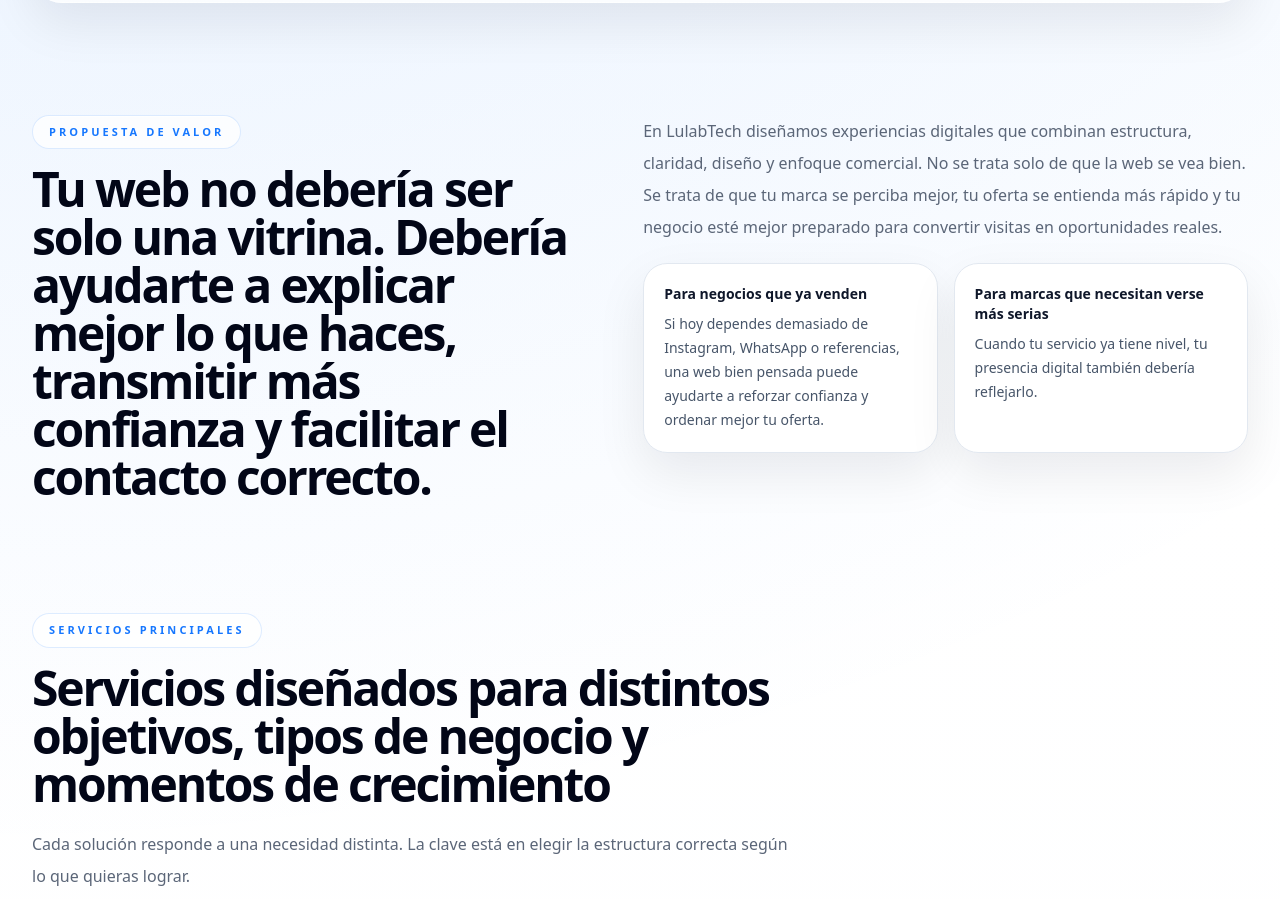
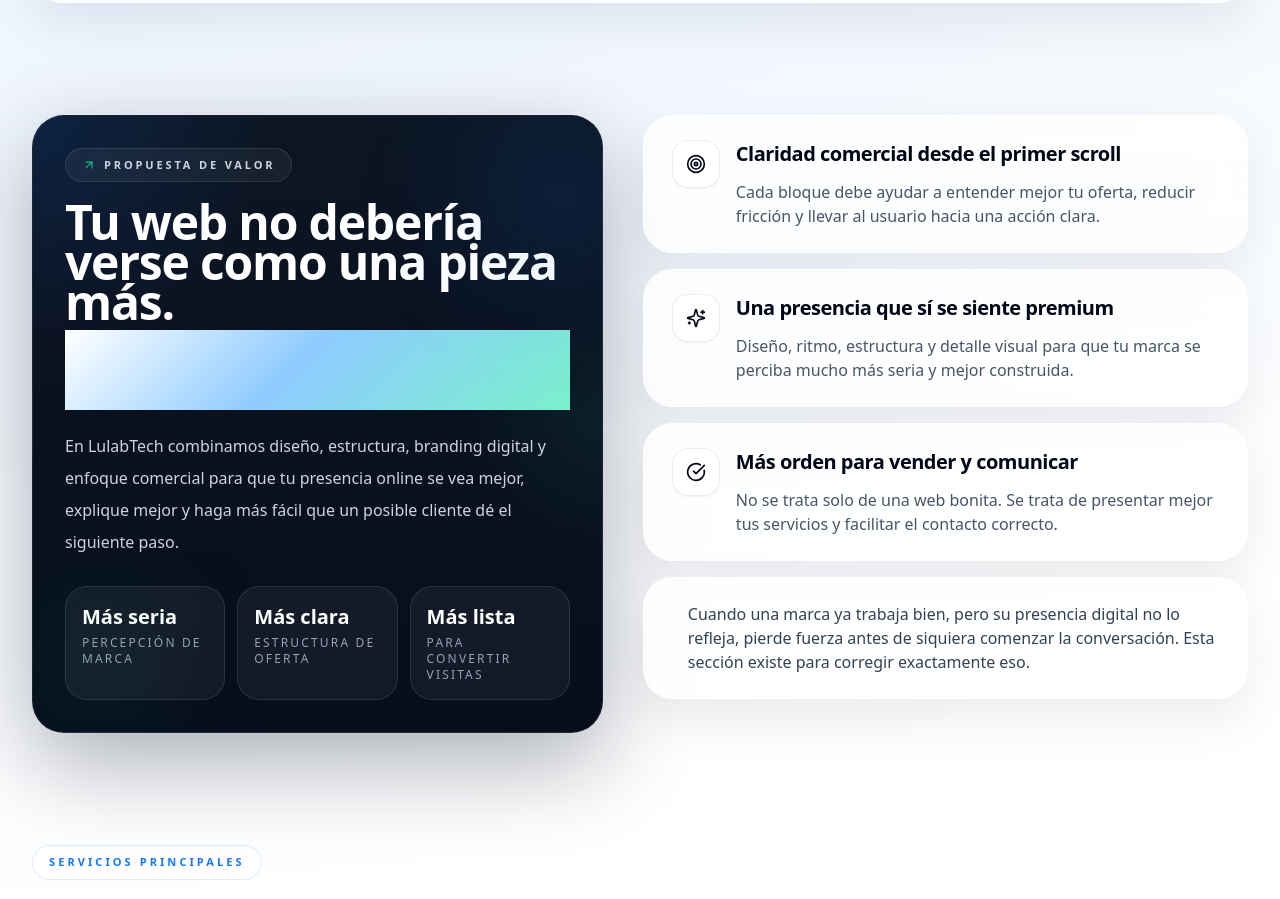
Before and after one commit to lulabtechnology/Lulabtech, a Next.js app: page / in a window 1280 px wide. Shown: the part 1656-2555 px from the top of the page. Built offline with nearby package versions, Linux system fonts and the light colour scheme.

Commit message:
Update PremiumValue.jsx

```diff
--- a/components/home/PremiumValue.jsx
+++ b/components/home/PremiumValue.jsx
@@ -1,47 +1,105 @@
+import { ArrowUpRight, CircleCheckBig, Sparkles, Target } from "lucide-react";
+
+const pillars = [
+  {
+    icon: Target,
+    title: "Claridad comercial desde el primer scroll",
+    text: "Cada bloque debe ayudar a entender mejor tu oferta, reducir fricción y llevar al usuario hacia una acción clara.",
+  },
+  {
+    icon: Sparkles,
+    title: "Una presencia que sí se siente premium",
+    text: "Diseño, ritmo, estructura y detalle visual para que tu marca se perciba mucho más seria y mejor construida.",
+  },
+  {
+    icon: CircleCheckBig,
+    title: "Más orden para vender y comunicar",
+    text: "No se trata solo de una web bonita. Se trata de presentar mejor tus servicios y facilitar el contacto correcto.",
+  },
+];
+
+const stats = [
+  { value: "Más seria", label: "percepción de marca" },
+  { value: "Más clara", label: "estructura de oferta" },
+  { value: "Más lista", label: "para convertir visitas" },
+];
+
 export default function PremiumValue() {
   return (
     <section className="section-space">
       <div className="shell">
-        <div className="grid gap-8 lg:grid-cols-[0.95fr_1.05fr] lg:gap-16">
-          <div>
-            <span className="section-eyebrow">Propuesta de valor</span>
-            <h2 className="section-heading mt-4">
-              Tu web no debería ser solo una vitrina. Debería ayudarte a
-              explicar mejor lo que haces, transmitir más confianza y facilitar
-              el contacto correcto.
+        <div className="grid gap-6 lg:grid-cols-[1fr_1.06fr] lg:items-start lg:gap-10">
+          <div className="panel-dark relative overflow-hidden px-6 py-7 md:px-8 md:py-8">
+            <div className="pointer-events-none absolute -right-10 top-0 h-40 w-40 rounded-full bg-[rgba(22,119,255,0.16)] blur-3xl" />
+            <div className="pointer-events-none absolute bottom-0 left-0 h-32 w-32 rounded-full bg-[rgba(17,194,138,0.12)] blur-3xl" />
+
+            <span className="inline-flex items-center gap-2 rounded-full border border-white/10 bg-white/5 px-4 py-2 text-[11px] font-semibold uppercase tracking-[0.26em] text-slate-300">
+              <ArrowUpRight className="h-3.5 w-3.5 text-brand-green" />
+              Propuesta de valor
+            </span>
+
+            <h2 className="mt-5 text-3xl font-semibold leading-[1.02] text-white sm:text-4xl md:text-[3rem]">
+              Tu web no debería verse como una pieza más.
+              <span className="mt-2 block text-transparent [background:linear-gradient(135deg,#ffffff_0%,#8fcbff_45%,#7af0cc_100%)] bg-clip-text">
+                Debería elevar cómo perciben tu negocio.
+              </span>
             </h2>
+
+            <p className="mt-5 max-w-2xl text-sm leading-7 text-slate-300 md:text-base md:leading-8">
+              En LulabTech combinamos diseño, estructura, branding digital y enfoque comercial para que tu presencia online se vea mejor, explique mejor y haga más fácil que un posible cliente dé el siguiente paso.
+            </p>
+
+            <div className="mt-7 grid gap-3 sm:grid-cols-3">
+              {stats.map((item) => (
+                <div
+                  key={item.label}
+                  className="rounded-[22px] border border-white/10 bg-white/[0.05] px-4 py-4"
+                >
+                  <div className="text-lg font-semibold text-white md:text-xl">
+                    {item.value}
+                  </div>
+                  <div className="mt-1 text-xs uppercase tracking-[0.18em] text-slate-400">
+                    {item.label}
+                  </div>
+                </div>
+              ))}
+            </div>
           </div>
 
-          <div className="space-y-5">
-            <p className="section-copy">
-              En LulabTech diseñamos experiencias digitales que combinan
-              estructura, claridad, diseño y enfoque comercial. No se trata solo
-              de que la web se vea bien. Se trata de que tu marca se perciba
-              mejor, tu oferta se entienda más rápido y tu negocio esté mejor
-              preparado para convertir visitas en oportunidades reales.
-            </p>
+          <div className="grid gap-4">
+            {pillars.map((item) => {
+              const Icon = item.icon;
 
-            <div className="grid gap-4 sm:grid-cols-2">
-              <div className="rounded-3xl border border-slate-200 bg-white p-5 shadow-soft">
-                <p className="text-sm font-semibold text-slate-900">
-                  Para negocios que ya venden
-                </p>
-                <p className="mt-2 text-sm leading-6 text-slate-600">
-                  Si hoy dependes demasiado de Instagram, WhatsApp o referencias,
-                  una web bien pensada puede ayudarte a reforzar confianza y
-                  ordenar mejor tu oferta.
-                </p>
-              </div>
+              return (
+                <article
+                  key={item.title}
+                  className="panel group relative overflow-hidden px-6 py-6 transition duration-300 hover:-translate-y-1 hover:shadow-panel md:px-7"
+                >
+                  <div className="pointer-events-none absolute inset-x-0 top-0 h-px bg-gradient-to-r from-transparent via-brand-blue/30 to-transparent" />
 
-              <div className="rounded-3xl border border-slate-200 bg-white p-5 shadow-soft">
-                <p className="text-sm font-semibold text-slate-900">
-                  Para marcas que necesitan verse más serias
-                </p>
-                <p className="mt-2 text-sm leading-6 text-slate-600">
-                  Cuando tu servicio ya tiene nivel, tu presencia digital también
-                  debería reflejarlo.
-                </p>
-              </div>
+                  <div className="flex items-start gap-4">
+                    <div className="flex h-12 w-12 shrink-0 items-center justify-center rounded-2xl border border-slate-200/70 bg-white text-slate-950 shadow-sm transition duration-300 group-hover:scale-105">
+                      <Icon className="h-5 w-5" />
+                    </div>
+
+                    <div>
+                      <h3 className="text-xl font-semibold text-slate-950">
+                        {item.title}
+                      </h3>
+                      <p className="mt-3 text-sm leading-7 text-slate-600 md:text-base">
+                        {item.text}
+                      </p>
+                    </div>
+                  </div>
+                </article>
+              );
+            })}
+
+            <div className="panel relative overflow-hidden px-6 py-6 md:px-7">
+              <div className="absolute inset-y-0 left-0 w-1 rounded-full bg-gradient-to-b from-brand-blue to-brand-green" />
+              <p className="pl-4 text-sm leading-7 text-slate-700 md:text-base">
+                Cuando una marca ya trabaja bien, pero su presencia digital no lo refleja, pierde fuerza antes de siquiera comenzar la conversación. Esta sección existe para corregir exactamente eso.
+              </p>
             </div>
           </div>
         </div>
```
